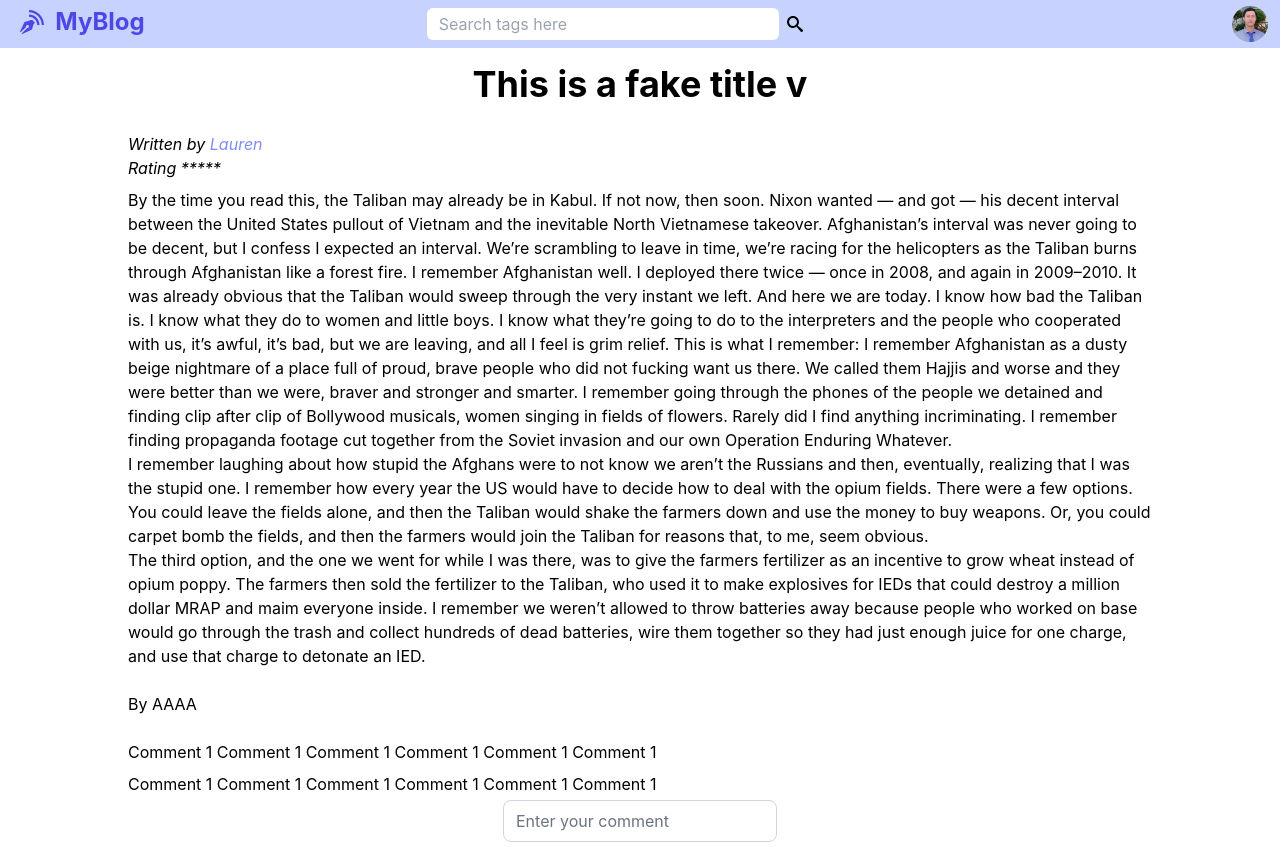
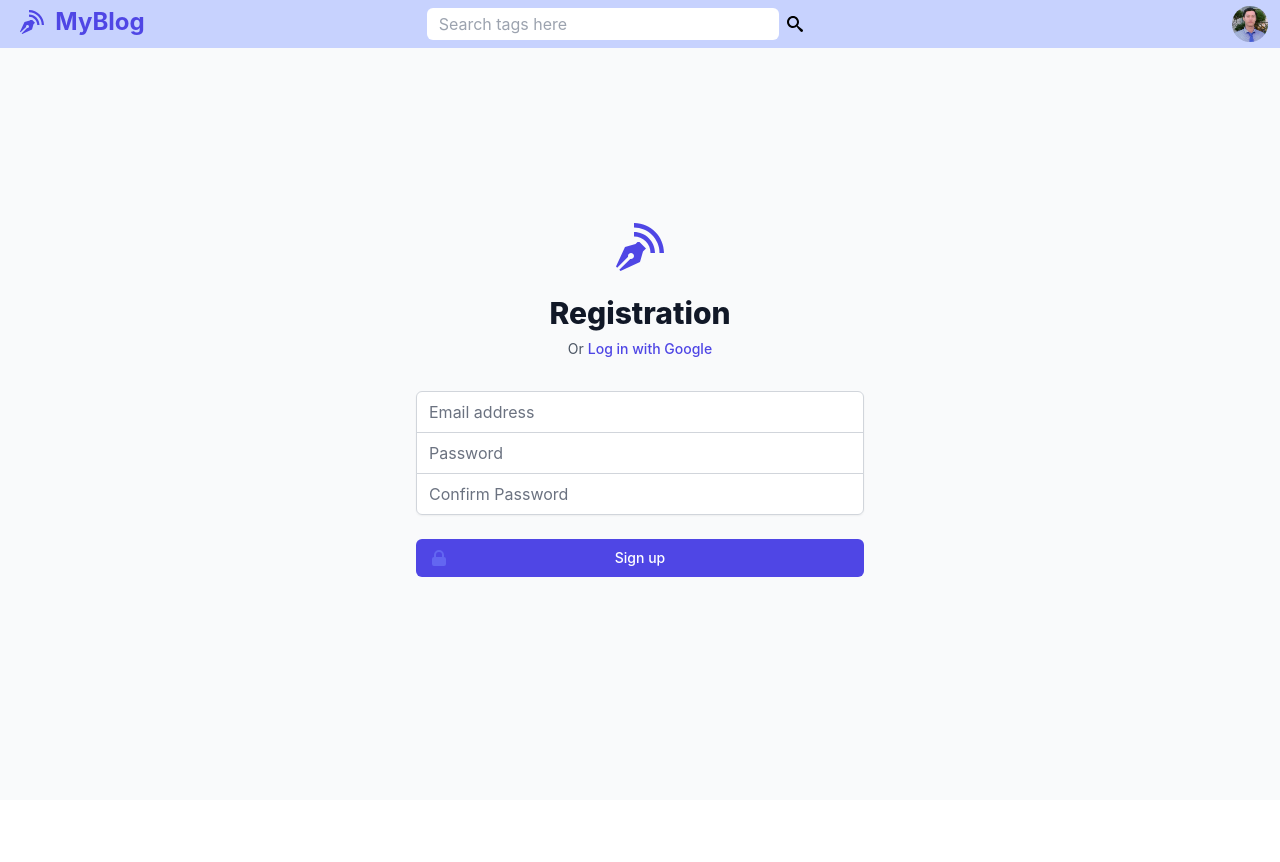
Before and after one commit to toan95dn/BlogApp, a React (Create React App) app in the folder client/: page / in a window 1280 px wide. After the commit the page ends 800 px from the top, so only its background shows below. Built offline with nearby package versions, Linux system fonts and the light colour scheme.

Commit message:
use yup validate

```diff
--- a/client/package.json
+++ b/client/package.json
@@ -9,6 +9,7 @@
     "@testing-library/jest-dom": "^5.14.1",
     "@testing-library/react": "^11.2.7",
     "@testing-library/user-event": "^12.8.3",
+    "axios": "^0.21.4",
     "draft-js": "^0.11.7",
     "draftjs-to-html": "^0.9.1",
     "node-sass": "^6.0.1",
@@ -47,5 +48,6 @@
     "autoprefixer": "^9.8.6",
     "postcss": "^7.0.36",
     "tailwindcss": "npm:@tailwindcss/postcss7-compat@^2.2.8"
-  }
+  },
+  "proxy": "http://localhost:3000"
 }
--- a/client/src/App.js
+++ b/client/src/App.js
@@ -15,8 +15,8 @@ function App() {
       {/* <HomePage /> */}
       {/* <WritePage /> */}
       {/* <Login /> */}
-      {/* <Signup /> */}
-      <BlogPageFull />
+      <Signup />
+      {/* <BlogPageFull /> */}
     </div>
   );
 }
--- /dev/null
+++ b/client/src/Components/Message/Message.js
@@ -0,0 +1,3 @@
+export default function Message({ isError, message }) {
+  return <div>This is an error messsage</div>;
+}
--- a/client/src/Pages/Signup.js
+++ b/client/src/Pages/Signup.js
@@ -1,7 +1,30 @@
 import { LockClosedIcon } from "@heroicons/react/solid";
 import { ImBlog } from "react-icons/im";
+import { useState } from "react";
+import Message from "../Components/Message/Message";
+import axios from "axios";
 
 export default function Signup() {
+  const [email, setEmail] = useState("");
+  const [password, setPassword] = useState("");
+  const [confirm_password, set_confirmedPassword] = useState("");
+
+  const handleSubmit = async (e) => {
+    e.preventDefault();
+    console.log("New ver: ", email, password);
+    try {
+      const res = await axios.post("server/auth/signup", {
+        email,
+        password,
+      });
+      console.log(res);
+
+      // console.log(res.message);
+    } catch (err) {
+      console.log(err.response.data.message);
+    }
+  };
+
   return (
     <div className="min-h-screen flex items-center justify-center bg-gray-50 py-12 px-4 sm:px-6 lg:px-8">
       <div className="max-w-md w-full space-y-8">
@@ -21,7 +44,7 @@ export default function Signup() {
             </a>
           </p>
         </div>
-        <form className="mt-8 space-y-6" action="#" method="POST">
+        <form className="mt-8 space-y-6" onSubmit={handleSubmit}>
           <input type="hidden" name="remember" defaultValue="true" />
           <div className="rounded-md shadow-sm -space-y-px">
             <div>
@@ -36,6 +59,9 @@ export default function Signup() {
                 required
                 className="appearance-none rounded-none relative block w-full px-3 py-2 border border-gray-300 placeholder-gray-500 text-gray-900 rounded-t-md focus:outline-none focus:ring-indigo-500 focus:border-indigo-500 focus:z-10 sm:text-sm"
                 placeholder="Email address"
+                onChange={(e) => {
+                  setEmail(e.target.value);
+                }}
               />
             </div>
             <div>
@@ -50,6 +76,9 @@ export default function Signup() {
                 required
                 className="appearance-none rounded-none relative block w-full px-3 py-2 border border-gray-300 placeholder-gray-500 text-gray-900 focus:outline-none focus:ring-indigo-500 focus:border-indigo-500 focus:z-10 sm:text-sm"
                 placeholder="Password"
+                onChange={(e) => {
+                  setPassword(e.target.value);
+                }}
               />
             </div>
             <div>
@@ -57,8 +86,8 @@ export default function Signup() {
                 Password
               </label>
               <input
-                id="password"
-                name="password"
+                id="passwordConfirmed"
+                name="passwordConfirmed"
                 type="password"
                 autoComplete="current-password"
                 required
```
Also changed, not shown: 1 other file (tests, documents, lock files or other folders).
